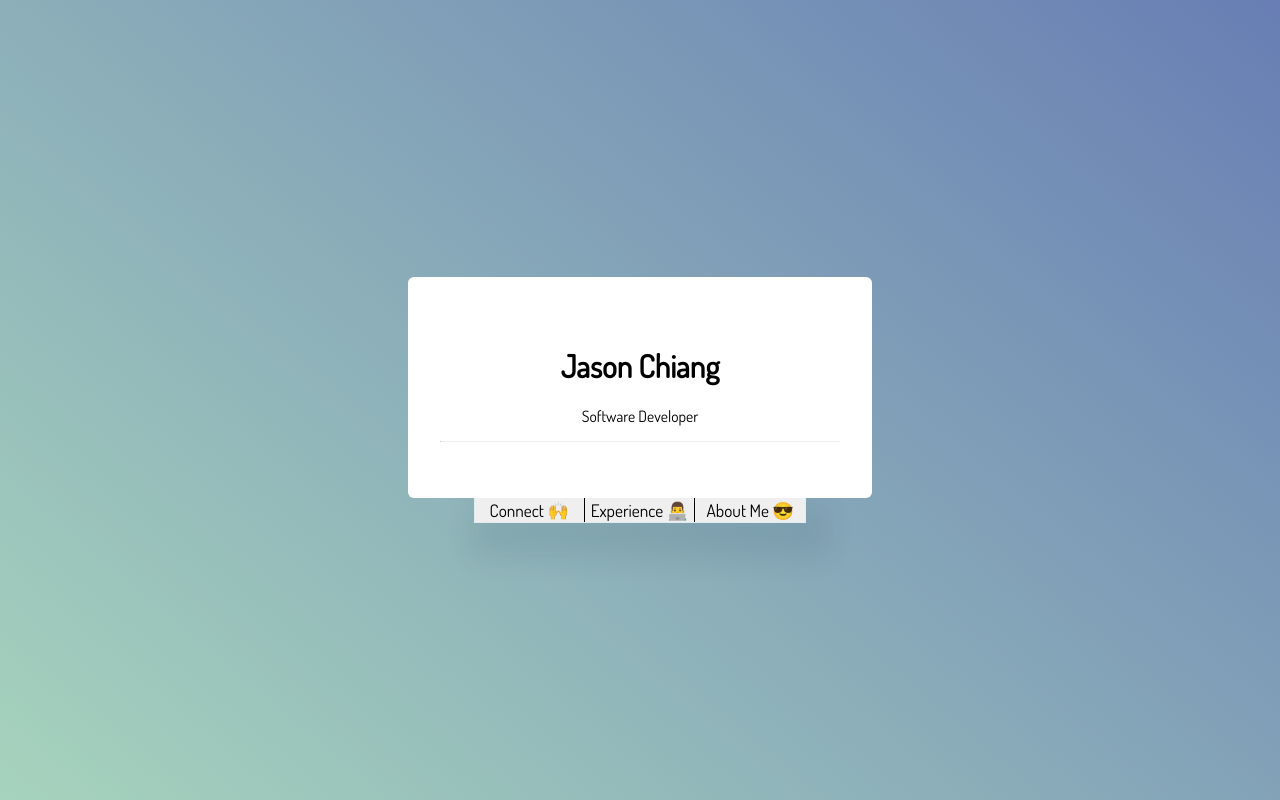
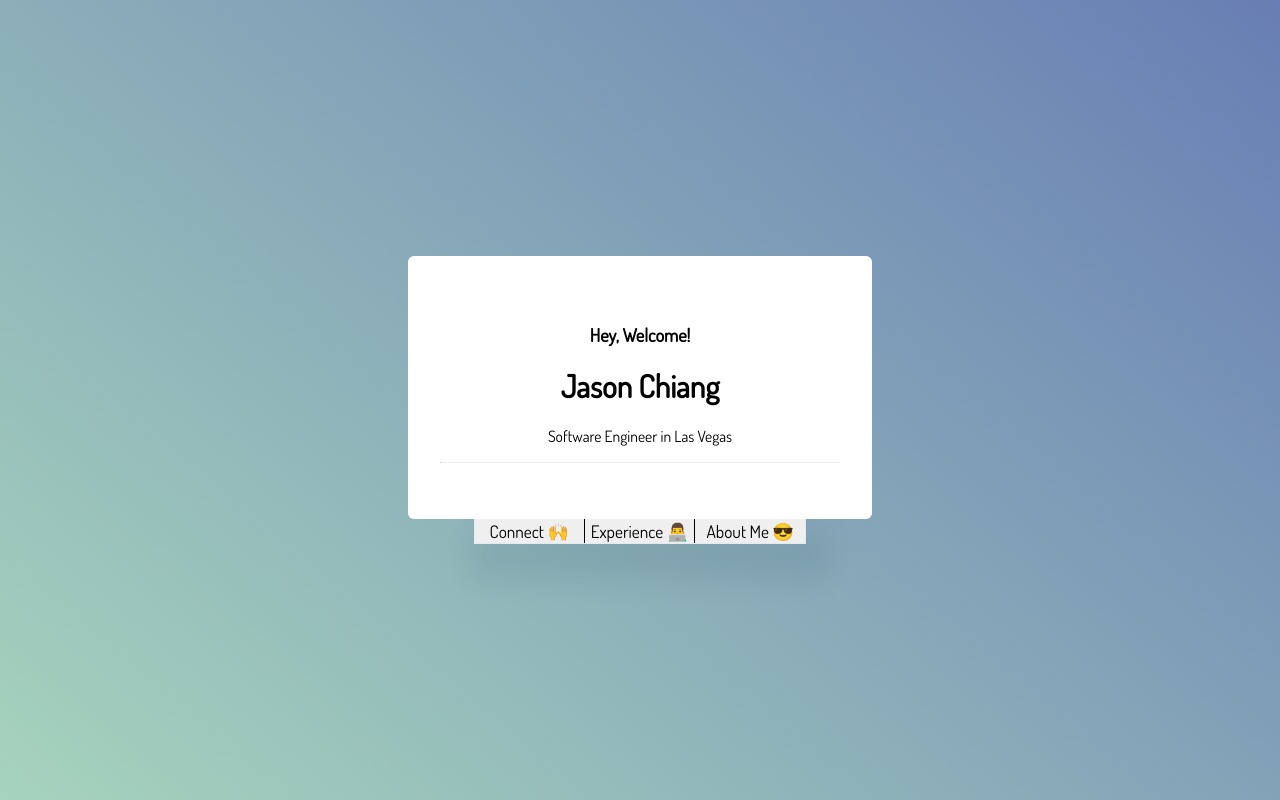
Before and after one commit to Jc7j/personal-website-v3, a React (Create React App) app: page / in a window 1280 px wide. Built offline with nearby package versions, Linux system fonts and the light colour scheme.

Commit message:
Changed html text

```diff
--- a/src/App.tsx
+++ b/src/App.tsx
@@ -10,8 +10,9 @@ const App = () => {
       <div className="Main">
         <Tabs>
           <div className="Inner">
+            <h3>Hey, Welcome!</h3>
             <h1>Jason Chiang</h1>
-            <p>Software Developer</p>
+            <p>Software Engineer in Las Vegas</p>
             <hr />
             <Tabs.Panel label="Connect">
               <ul className="IconBar">
@@ -42,8 +43,7 @@ const App = () => {
                 </li>
                 <i>Jun 2015 - Present</i>
                 <li>
-                  <strong>Software Developer</strong> @ Station
-                  Casinos
+                  <strong>Software Engineer</strong> @ Station Casinos
                 </li>
                 <i>Aug 2019 - Mar 2020</i>
                 <li>
@@ -57,9 +57,18 @@ const App = () => {
               </ul>
             </Tabs.Panel>
             <Tabs.Panel label="About Me">
-              Hey there! My name is Jason and I am a self-taught
-              software engineer based in Las Vegas, NV. I decided to
-              pursue my curiosity for building things on the web.
+              My name is Jason and I am a self-taught software
+              engineer based in Las Vegas, NV.
+              <br />
+              <br />
+              I enjoy creating things in React, Node.js in Typescript
+              as well as Django and Django Rest Framework. I'm always
+              learning new things and I'm never afraid to take a
+              challenge!
+              <br />
+              <br />I also have non-coding hobbies such as
+              volunteering on occassion and looking for ways to help
+              my community out.
             </Tabs.Panel>
           </div>
           <div className="TabLabelContainer">
```
